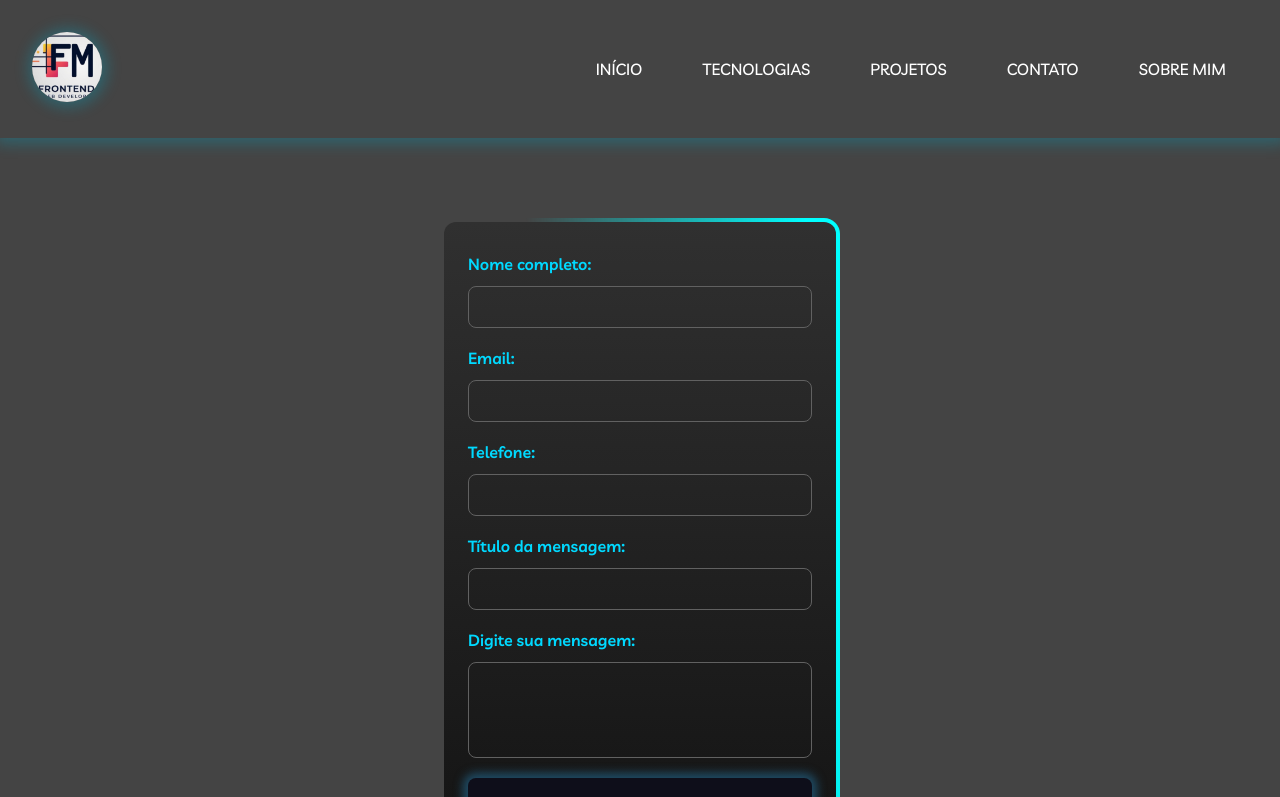
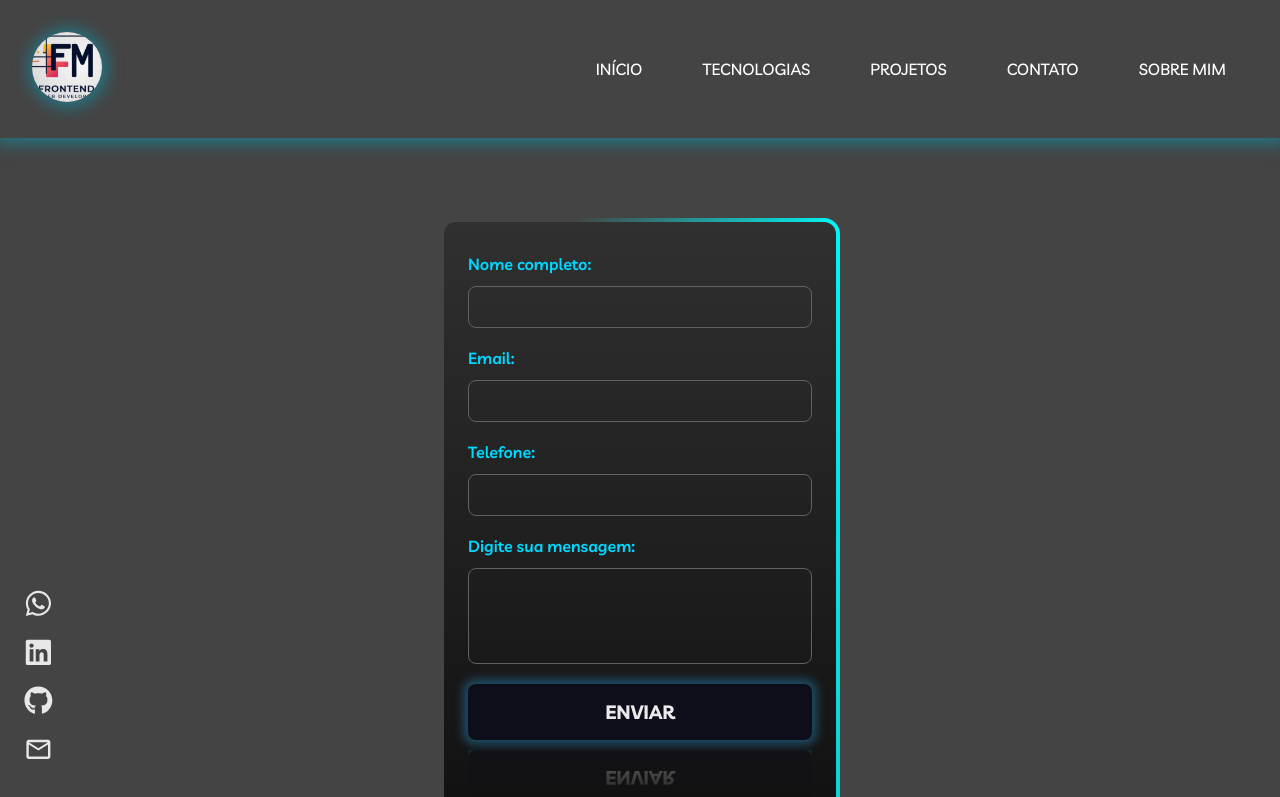
Before and after one commit to fmascena-dev/portfolio, a React (Vite) app: page /contato in a window 1280 px wide. Shown: the top 797 px of the page. Built offline with nearby package versions, Linux system fonts and the light colour scheme.

Commit message:
finalizando portfolio e iniciando a resposividade e acabamentos finais

```diff
--- a/src/App.jsx
+++ b/src/App.jsx
@@ -5,11 +5,13 @@ import Tecnologias from './components/Tecnologias/Tecnologias.jsx';
 import Contato from './components/Contato/Contato.jsx';
 import Projetos from './components/Projetos/Projetos.jsx';
 import Sobre from './components/Sobre/Sobre.jsx';
+import Socials from './components/RedesSociais/Socials.jsx';
 
 export default function App() {
   return (
     <BrowserRouter>
       <Header />
+      <Socials />
       <Routes>
         <Route path="/" element={<Home />} />
         <Route path="/tecnologias" element={<Tecnologias />} />
--- /dev/null
+++ b/src/Const.jsx
@@ -0,0 +1,10 @@
+const Data = {
+  //Informações Pessoais
+  WhatsappLink:
+    'https://wa.me/5521979298951?text=Ol%C3%A1%2C+vi+seu+portf%C3%B3lio+',
+  LinkedinLink: 'https://www.linkedin.com/in/felipe-mascena/',
+  GitHubLink: 'https://github.com/fmascena-dev',
+  EmailLink: 'mailto:felipe.mascena.dev@gmail.com',
+};
+
+export default Data;
--- a/src/components/Contato/Contato.jsx
+++ b/src/components/Contato/Contato.jsx
@@ -18,10 +18,6 @@ export default function Contato() {
             <input required name="telefone" id="tel" type="tel" />
           </div>
           <div className="form-group">
-            <label htmlFor="message">Título da mensagem:</label>
-            <input required name="message" id="message" type="text" />
-          </div>
-          <div className="form-group">
             <label htmlFor="textarea">Digite sua mensagem:</label>
             <textarea
               required
--- a/src/components/Home/Home.module.scss
+++ b/src/components/Home/Home.module.scss
@@ -2,15 +2,15 @@ main {
   background-color: #444;
   color: #fff;
   display: flex;
-  padding: 5rem;
-  justify-content: center;
+  padding: 5rem 8rem;
+  justify-content: space-evenly;
   align-items: center;
 }
 
 section > div {
   display: flex;
   flex-direction: column;
-  width: 70%;
+  width: 80%;
 
   h2 {
     font-size: 1.5rem;
--- a/src/components/Projetos/ProjetosStyles.scss
+++ b/src/components/Projetos/ProjetosStyles.scss
@@ -3,7 +3,7 @@
   height: 100%;
   display: flex;
   justify-content: center;
-  align-items: flex-start; /* Mantém os cards no topo */
+  align-items: flex-start;
   padding: 5rem;
   overflow-x: hidden;
 }
--- a/src/components/RedesSociais/Socials.jsx
+++ b/src/components/RedesSociais/Socials.jsx
@@ -0,0 +1,44 @@
+import './SocialsStyles.scss'
+import { FaGithub, FaLinkedin, FaWhatsapp } from "react-icons/fa";
+import { MdOutlineEmail } from "react-icons/md";
+import Data from "../../Const";
+
+export default function Socials() {
+    return (
+      <section>
+        <div className="FixedContacts">
+          <div className="container">
+            <div className="contacts">
+              <a
+                href={Data.WhatsappLink}
+                rel="noreferrer"
+                target="_blank"
+                title="Whatsapp"
+              >
+                <FaWhatsapp />
+              </a>
+              <a
+                href={Data.LinkedinLink}
+                rel="noreferrer"
+                target="_blank"
+                title="Linkedin"
+              >
+                <FaLinkedin />
+              </a>
+              <a
+                href={Data.GitHubLink}
+                rel="noreferrer"
+                target="_blank"
+                title="Github"
+              >
+                <FaGithub />
+              </a>
+              <a href={Data.EmailLink} rel="noreferrer" target="_blank" title="Gmail">
+                <MdOutlineEmail />
+              </a>
+            </div>
+          </div>
+        </div>
+      </section>
+    );
+}
--- /dev/null
+++ b/src/components/RedesSociais/SocialsStyles.scss
@@ -0,0 +1,32 @@
+.FixedContacts .container{
+    display: flex;
+    justify-content: space-between;
+}
+
+.FixedContacts .contacts{
+    position: fixed;
+    left: 1.5rem;
+    bottom: 2rem;
+    display: flex;
+    flex-direction: column;
+    align-items: center;
+    gap: 1rem;
+}
+
+.FixedContacts .contacts svg{
+    font-size: 1.8rem;
+    color: #e8e8e8;
+    transition: 0.3s ease-in-out;
+}
+
+.FixedContacts .contacts a:hover > svg{
+    filter: drop-shadow(0px 1px 8px rgb(0, 225, 255));
+    color: #00d9ff;
+    transform: scale(1.7);
+}
+
+@media screen and (max-width: 980px) {
+    .FixedContacts{
+        display: none;
+    }
+}
```
